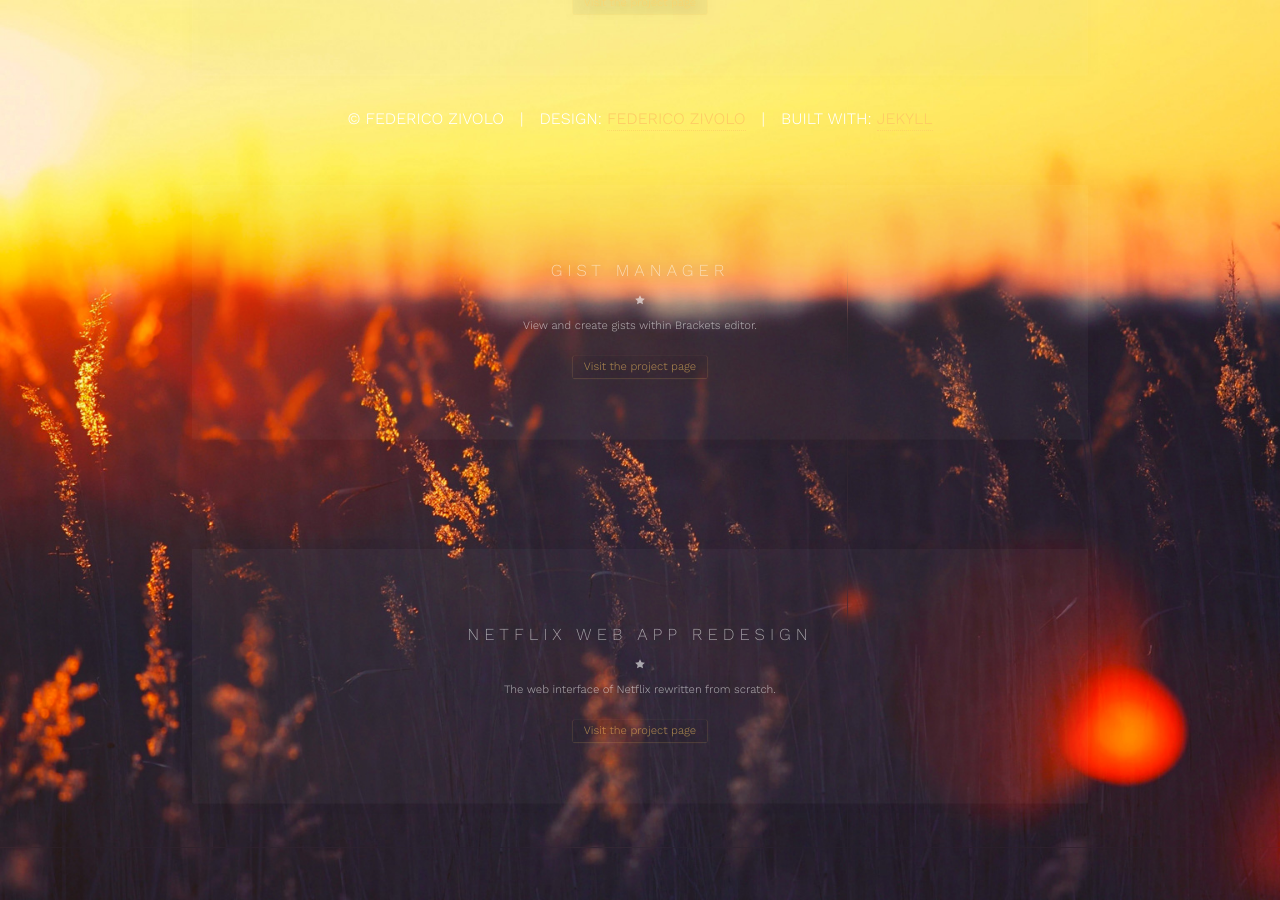
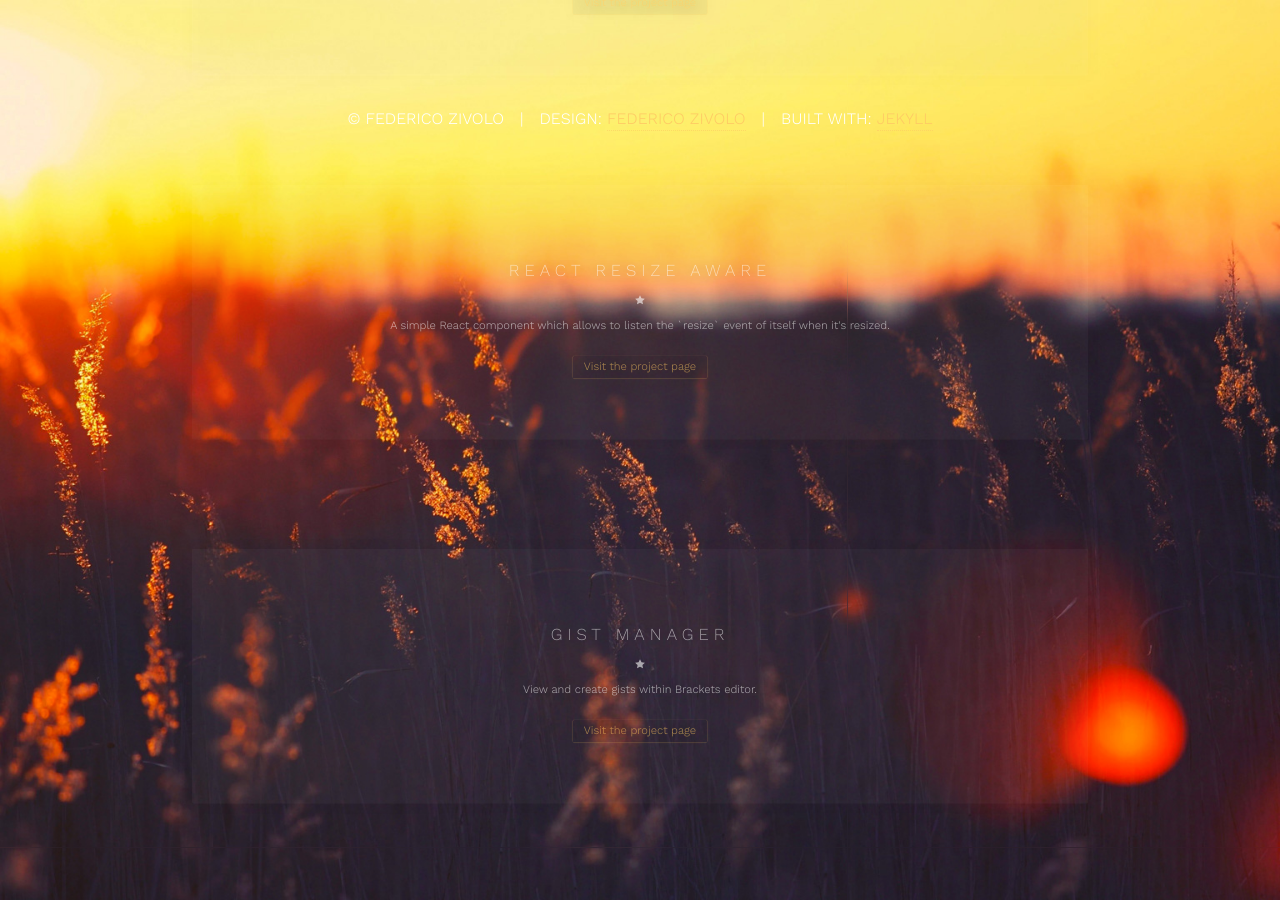
Before and after one commit to FezVrasta/FezVrasta.github.io, a Jekyll site: the page built from index.md, in a window 1280 px wide and 900 px high, scrolled down 2338 px. Built offline with Jekyll 4.4.1, drawn with Linux system fonts in a browser that asks for light colours; nearby versions of some CDN libraries.

Commit message:
added react-resize-aware

```diff
--- a/_data/projects.json
+++ b/_data/projects.json
@@ -29,6 +29,13 @@
       "project": "dropdown.js"
     },
     {
+      "name": "React Resize Aware",
+      "description": "A simple React component which allows to listen the `resize` event of itself when it's resized.",
+      "url": "https://github.com/FezVrasta/react-resize-aware",
+      "author": "FezVrasta",
+      "project": "react-resize-aware"
+    },
+    {
       "name": "Gist Manager",
       "description": "View and create gists within Brackets editor.",
       "url": "https://github.com/FezVrasta/gist-manager",
```
